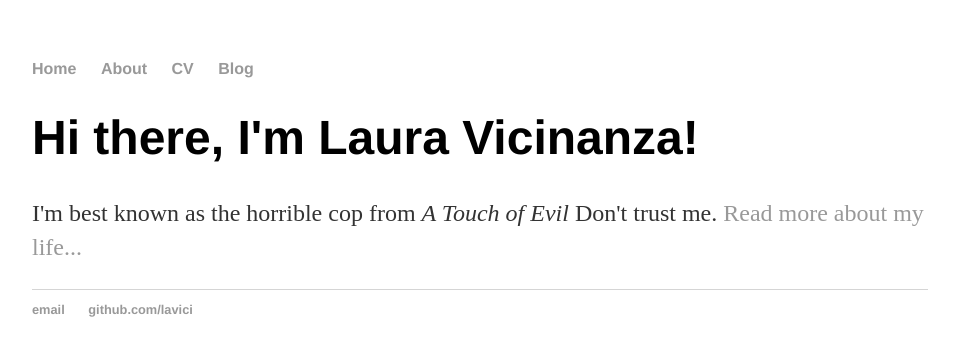
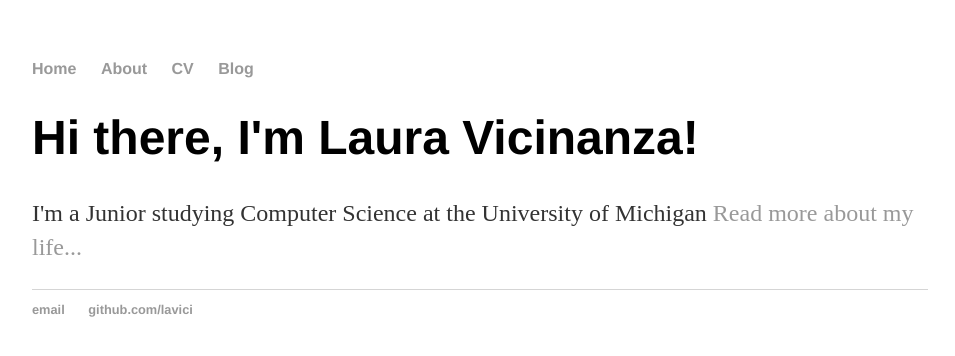
Before and after one commit to lavici/lavici.github.io, a Jekyll site: the page built from index.html, in a window 1280 px wide. Shown: the top 356 px of the page, without its empty margins (160-1115 px from the left). Built offline with Jekyll 4.4.1, drawn with Linux system fonts in a browser that asks for light colours.

Commit message:
Update index.html

```diff
--- a/index.html
+++ b/index.html
@@ -4,5 +4,5 @@ title: Laura Vicinanza
 ---
 <div class="blurb">
 	<h1>Hi there, I'm Laura Vicinanza!</h1>
-	<p>I'm best known as the horrible cop from <em>A Touch of Evil</em> Don't trust me. <a href="/about">Read more about my life...</a></p>
+	<p>I'm a Junior studying Computer Science at the University of Michigan  <a href="/about">Read more about my life...</a></p>
 </div><!-- /.blurb -->
```
